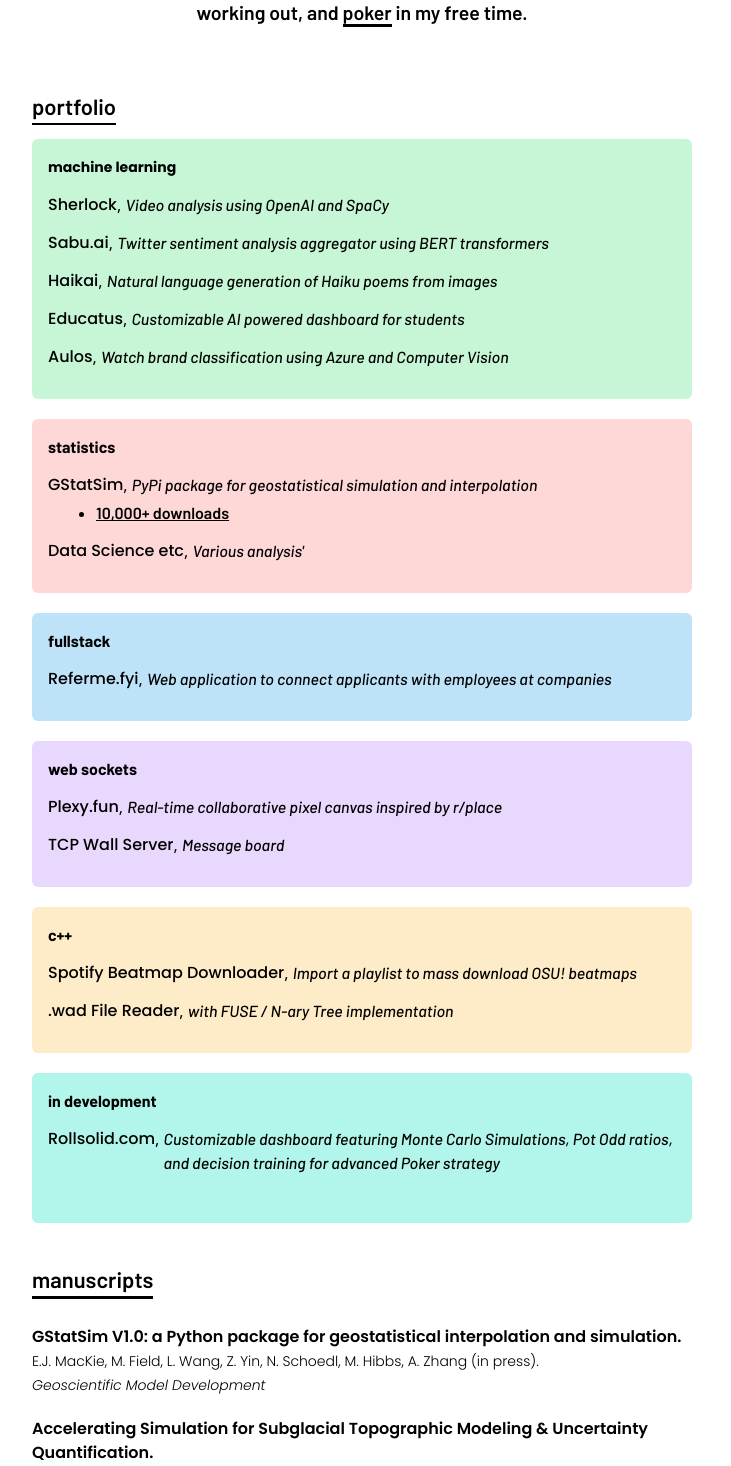
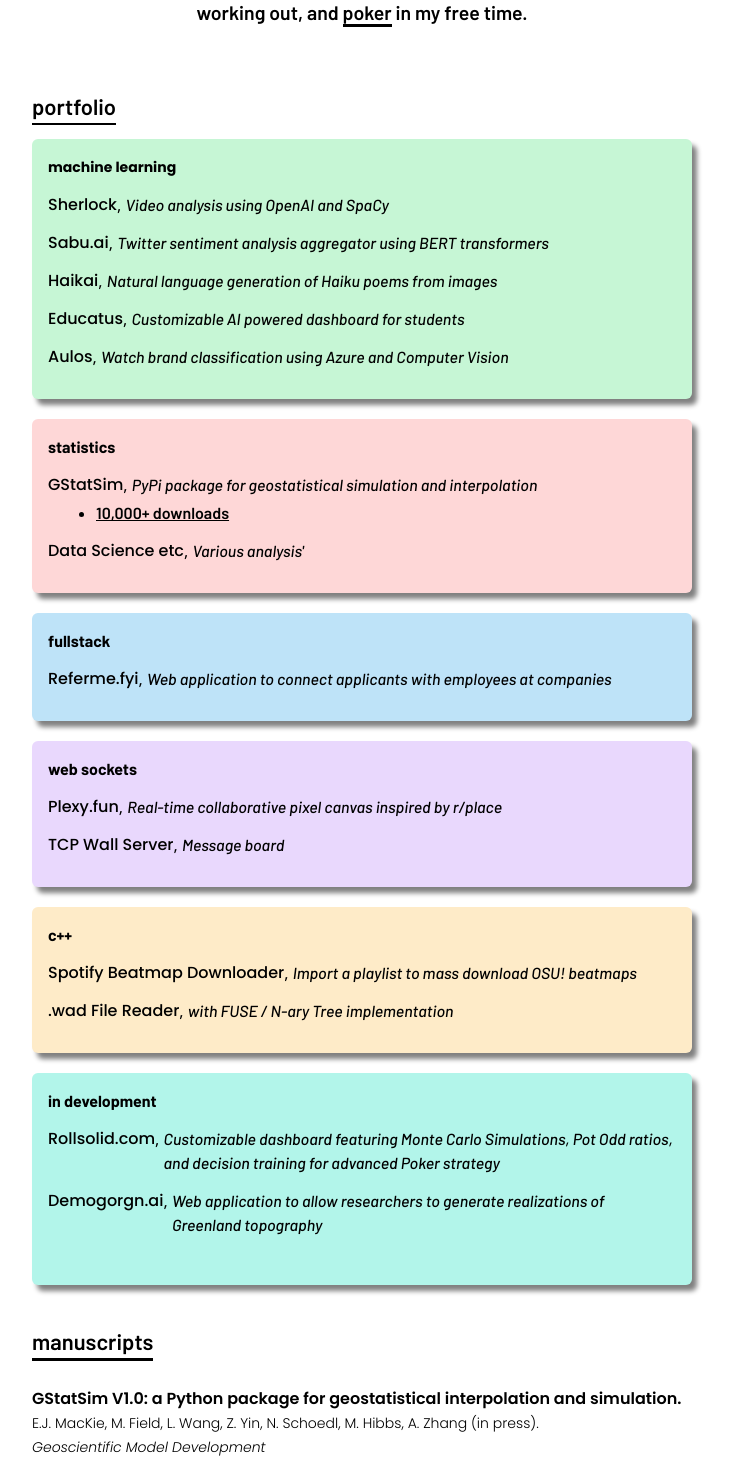
Before and after one commit to matthibbs7/mh7, a Next.js app: page / in a window 1280 px wide. Shown: the part 540-2006 px from the top of the page, without its empty margins (278-1009 px from the left). Built offline with nearby package versions, Linux system fonts and the light colour scheme; a web font is replaced by a local one.

Commit message:
Update color

```diff
--- a/src/chakra/theme.ts
+++ b/src/chakra/theme.ts
@@ -1,9 +1,4 @@
 import { extendTheme, type ThemeConfig } from "@chakra-ui/react"
-
-const config: ThemeConfig = {
-  initialColorMode: 'light',
-  useSystemColorMode: false,
-}
 
 export const theme = extendTheme({
   fonts: {
@@ -18,5 +13,4 @@
 
     })
   },
-  config
 })
--- a/src/components/Footer.tsx
+++ b/src/components/Footer.tsx
@@ -60,11 +60,11 @@
     return (
       <Box
         bg={useColorModeValue('white', 'white')}
-        color={useColorModeValue('gray.700', 'gray.200')}
+        color={useColorModeValue('gray.700', 'gray.700')}
         justifyContent='center'
         mt={'-40px'}
         >
-        <Divider />
+        <Divider borderColor='gray.200' />
         <Container as={Stack} width={["94%","90%"]} maxWidth="696px" py={10} mb={4} >
           <SimpleGrid
             templateColumns={{ sm: '1fr 1fr', md: '2fr 1fr 1fr' }}
--- a/src/pages/index.tsx
+++ b/src/pages/index.tsx
@@ -4,9 +4,8 @@
 
 export default function Home() {
   const [shades, setShades] = useState(false);
-  const { colorMode, toggleColorMode } = useColorMode()
-  const bg = useColorModeValue('white', '#1A202C')
-  const color = useColorModeValue('black', '#EDF2F6')
+  const bg = useColorModeValue('white', 'white')
+  const color = useColorModeValue('black', 'black')
 
   const [isLarge] = useMediaQuery('(min-width: 40.375em)')
 
@@ -36,11 +35,11 @@
             <Text color={color} textAlign="center" style={{fontFamily: 'Barlow'}} fontSize="19.5px" fontWeight="600" lineHeight="28px">Hi there, I&apos;m a software engineer based in New York City. Check out some of my <Text fontSize="19.5px" fontWeight="600" lineHeight="28px" borderBottom="3px solid" as="span" _hover={{cursor: 'pointer'}}>open source projects</Text>, which have won competitions and led to academic <Text fontSize="19.5px" fontWeight="600" lineHeight="28px" borderBottom="3px solid" as="span" _hover={{cursor: 'pointer'}}>co-authorships</Text>.</Text>
             <Text color={color} mt={5} textAlign="center" style={{fontFamily: 'Barlow'}} fontSize="19.5px" fontWeight="600" lineHeight="28px">My <Text fontSize="19.5px" fontWeight="600" lineHeight="28px" borderBottom="3px solid" as="span">proficiencies</Text> include building frontend interfaces, high performance computing, web development, and systems programming. I enjoy cooking, working out, and <Text fontSize="19.5px" fontWeight="600" lineHeight="28px" borderBottom="3px solid" as="span">poker</Text> in my free time.</Text>
           </Flex>
-          <Flex id="portfolio" flexDirection="column">
+          <Flex  id="portfolio" flexDirection="column">
             <Flex mb={3.5}  mt={7}>
               <Text color={color} borderBottom="2.5px solid" style={{fontFamily: 'Barlow'}} fontSize="22px" fontWeight="600" lineHeight="33px">portfolio</Text>
             </Flex>
-            <Flex borderRadius={6} p={4} bg='green.100' flexDirection='column'>
+            <Flex boxShadow='5px 6px 5px gray' borderRadius={6} p={4} bg='green.100' flexDirection='column'>
               <Text color={color} mb={3.5} style={{fontFamily: 'Poppins'}} fontSize="14px" lineHeight="24px" fontWeight={700}>machine learning</Text>
               <Flex mb={3.5} direction='row'>
 
@@ -70,7 +69,7 @@
                 <Text color={color} fontSize="16px" lineHeight="24px" fontWeight={500} style={{fontFamily: 'Barlow'}} textDecoration="none" as="span" fontStyle="italic"> Watch brand classification using Azure and Computer Vision</Text>
               </Flex>
             </Flex>
-            <Flex mt={5} borderRadius={6} p={4} bg='red.100' flexDirection='column'>
+            <Flex boxShadow='5px 6px 5px gray' mt={5} borderRadius={6} p={4} bg='red.100' flexDirection='column'>
               <Text color={color} mb={3.5}  style={{fontFamily: 'Barlow'}} fontSize="16px" lineHeight="24px" fontWeight={700}>statistics</Text>
               <Flex direction='row'>
                 <Text color={color} style={{fontFamily: 'Poppins'}} fontSize="16px" lineHeight="24px" fontWeight={500}><Link href="https://pypi.org/project/gstatsim/" isExternal>GStatSim</Link></Text>
@@ -86,7 +85,7 @@
                 <Text color={color} fontSize="16px" lineHeight="24px" fontWeight={500} style={{fontFamily: 'Barlow'}} textDecoration="none" as="span" fontStyle="italic">Various analysis&apos;</Text>
               </Flex>
             </Flex>
-            <Flex mt={5} borderRadius={6} p={4} bg='blue.100' flexDirection='column'>
+            <Flex boxShadow='5px 6px 5px gray' mt={5} borderRadius={6} p={4} bg='blue.100' flexDirection='column'>
             <Text color={color} mb={3.5} style={{fontFamily: 'Barlow'}} fontSize="16px" lineHeight="24px" fontWeight={700}>fullstack</Text>
               {/* <Flex mb={3.5} direction='row'>
                 <Text color={color} style={{fontFamily: 'Poppins'}} fontSize="16px" lineHeight="24px" fontWeight={500}><Link href="https://github.com/matthibbs7/Data-Science" isExternal>Demogorgn.ai</Link></Text>
@@ -99,7 +98,7 @@
                 <Text color={color} fontSize="16px" lineHeight="24px" fontWeight={500} style={{fontFamily: 'Barlow'}} textDecoration="none" as="span" fontStyle="italic">Web application to connect applicants with employees at companies</Text>
               </Flex>
             </Flex>
-            <Flex mt={5} borderRadius={6} p={4} bg='purple.100' flexDirection='column'>
+            <Flex boxShadow='5px 6px 5px gray' mt={5} borderRadius={6} p={4} bg='purple.100' flexDirection='column'>
               <Text color={color} mb={3.5} style={{fontFamily: 'Barlow'}} fontSize="16px" lineHeight="24px" fontWeight={700}>web sockets</Text>
               <Flex mb={3.5} direction='row'>
                 <Text color={color} style={{fontFamily: 'Poppins'}} fontSize="16px" lineHeight="24px" fontWeight={500}><Link href="https://github.com/matthibbs7/plexy.fun" isExternal>Plexy.fun</Link></Text>
@@ -112,7 +111,7 @@
                 <Text color={color} fontSize="16px" lineHeight="24px" fontWeight={500} style={{fontFamily: 'Barlow'}} textDecoration="none" as="span" fontStyle="italic"> Message board</Text>
               </Flex>
             </Flex>
-            <Flex mt={5} borderRadius={6} p={4} bg='orange.100' flexDirection='column'>
+            <Flex boxShadow='5px 6px 5px gray' mt={5} borderRadius={6} p={4} bg='orange.100' flexDirection='column'>
               <Text color={color} mb={3.5} style={{fontFamily: 'Barlow'}} fontSize="16px" lineHeight="24px" fontWeight={700}>c++</Text>
               <Flex mb={3.5} direction='row'>
                 <Text color={color} style={{fontFamily: 'Poppins'}} fontSize="16px" lineHeight="24px" fontWeight={500}><Link href="https://www.youtube.com/watch?v=HbPUxW4rno0" isExternal>Spotify Beatmap Downloader</Link></Text>
@@ -125,12 +124,17 @@
                 <Text color={color} fontSize="16px" lineHeight="24px" fontWeight={500} style={{fontFamily: 'Barlow'}} textDecoration="none" as="span" fontStyle="italic"> with FUSE / N-ary Tree implementation</Text>
               </Flex>
             </Flex>
-            <Flex mt={5} borderRadius={6} p={4} bg='teal.100' flexDirection='column'>
+            <Flex boxShadow='5px 6px 5px gray' mt={5} borderRadius={6} p={4} bg='teal.100' flexDirection='column'>
               <Text color={color} mb={3.5} style={{fontFamily: 'Barlow'}} fontSize="16px" lineHeight="24px" fontWeight={700}>in development</Text>
-              <Flex mb={8} direction='row'>
+              <Flex mb={3.5} direction='row'>
                 <Text color={color} style={{fontFamily: 'Poppins'}} fontSize="16px" lineHeight="24px" fontWeight={500}><Link href="https://www.rollsolid.com" isExternal>Rollsolid.com</Link></Text>
                 <Text color={color} fontSize="16px" lineHeight="24px" fontWeight={400} style={{textDecoration: 'none'}} textDecoration="none" as="span">,&nbsp;</Text>
                 <Text color={color} fontSize="16px" lineHeight="24px" fontWeight={500} style={{fontFamily: 'Barlow'}} textDecoration="none" as="span" fontStyle="italic">Customizable dashboard featuring Monte Carlo Simulations, Pot Odd ratios, and decision training for advanced Poker strategy</Text>
+              </Flex>
+              <Flex mb={8} direction='row'>
+                <Text color={color} style={{fontFamily: 'Poppins'}} fontSize="16px" lineHeight="24px" fontWeight={500}><Link href="https://www.rollsolid.com" isExternal>Demogorgn.ai</Link></Text>
+                <Text color={color} fontSize="16px" lineHeight="24px" fontWeight={400} style={{textDecoration: 'none'}} textDecoration="none" as="span">,&nbsp;</Text>
+                <Text color={color} fontSize="16px" lineHeight="24px" fontWeight={500} style={{fontFamily: 'Barlow'}} textDecoration="none" as="span" fontStyle="italic">Web application to allow researchers to generate realizations of Greenland topography</Text>
               </Flex>
             </Flex>
 
```
